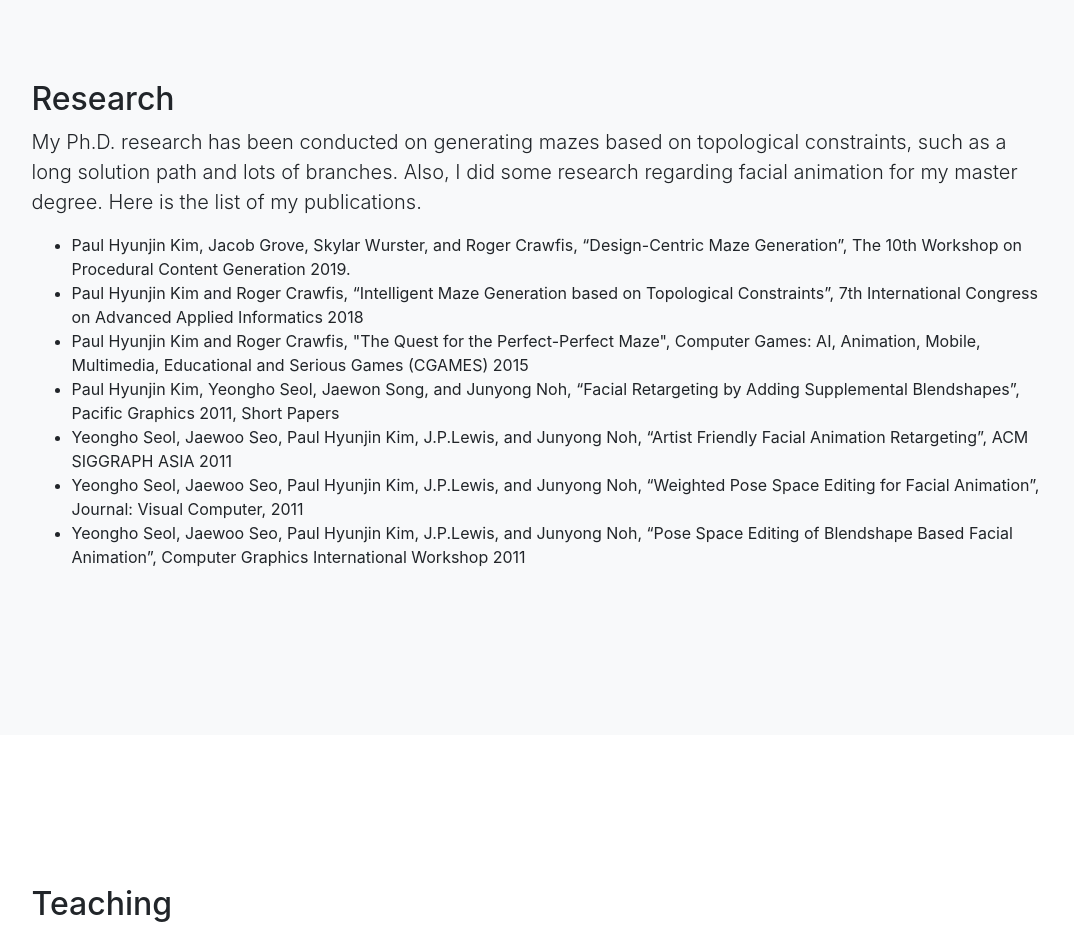
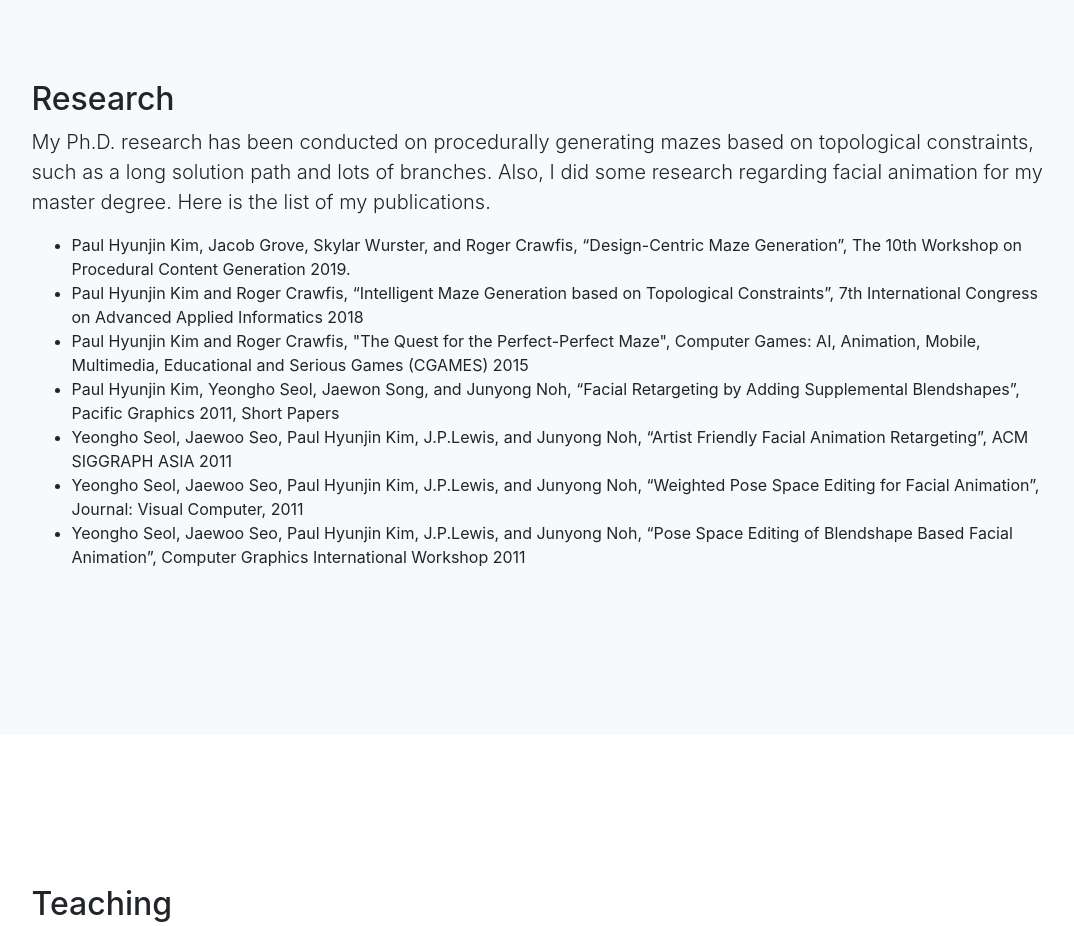
Before and after one commit to salbur/paulkim.github.io, a website with bundled scripts: page index.html in a window 1280 px wide. Shown: the part 1000-1926 px from the top of the page, without its empty margins (101-1175 px from the left). Built offline with nearby package versions, Linux system fonts and the light colour scheme.

Commit message:
update
update

```diff
--- a/index.html
+++ b/index.html
@@ -75,7 +75,7 @@
       <div class="row">
         <div class="col-lg-11 mx-auto">
           <h2>Research</h2>
-          <p class="lead"> My Ph.D. research has been conducted on generating mazes based on topological constraints, such as a long solution path and lots of branches. Also, I did some research regarding facial animation for my master degree. Here is the list of my publications.</p>
+          <p class="lead"> My Ph.D. research has been conducted on procedurally generating mazes based on topological constraints, such as a long solution path and lots of branches. Also, I did some research regarding facial animation for my master degree. Here is the list of my publications.</p>
           <ul>
             <li>Paul Hyunjin Kim, Jacob Grove, Skylar Wurster, and Roger Crawfis, “Design-Centric Maze Generation”, The 10th Workshop on Procedural Content Generation 2019. </li>
             <li>Paul Hyunjin Kim and Roger Crawfis, “Intelligent Maze Generation based on Topological Constraints”, 7th International Congress on Advanced Applied Informatics 2018</li>
```
